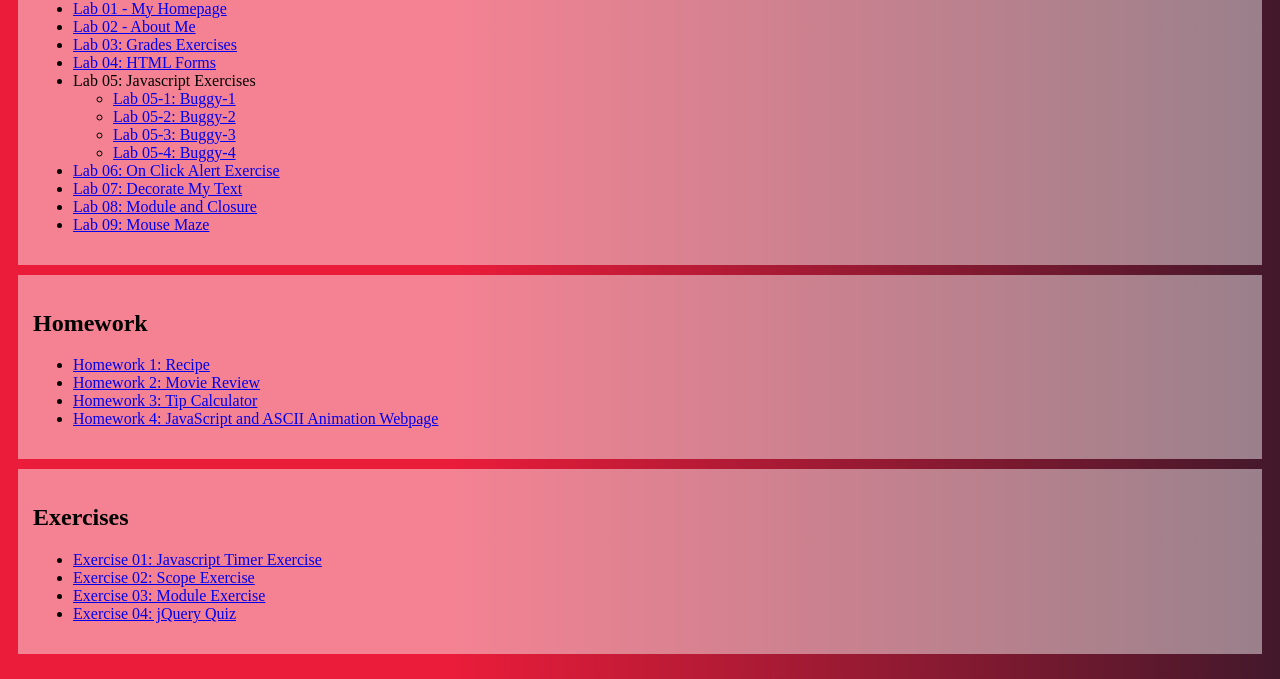
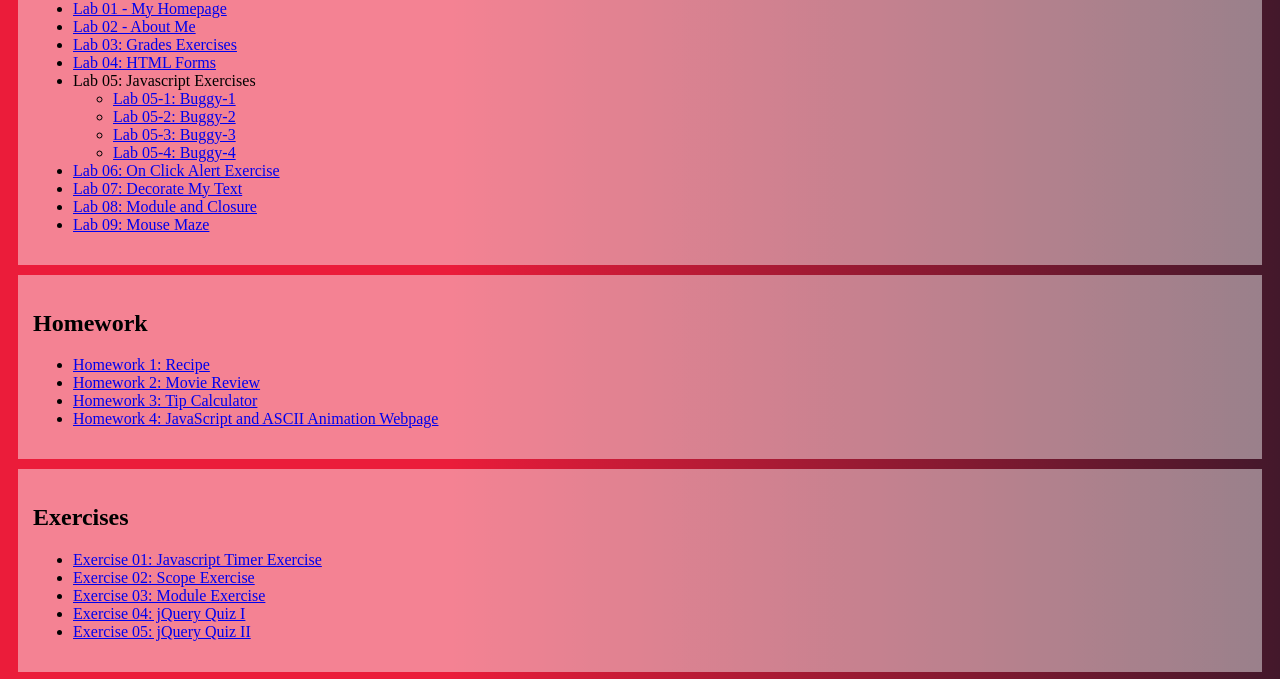
Before and after one commit to abdibedaso/abdibedaso.github.io, a plain HTML site: page index.html in a window 1280 px wide. Shown: the part 479-1158 px from the top of the page. Drawn offline with Linux system fonts and the light colour scheme.

Commit message:
add jquery-quiz II to index

```diff
--- a/index.html
+++ b/index.html
@@ -55,7 +55,8 @@
                 <li><a href="./javascript-timer-exercises/javascript-timer-exercises.txt">Exercise 01: Javascript Timer Exercise</a></li>
                 <li><a href="./scope-exercises/exercise.txt">Exercise 02: Scope Exercise</a></li>
                 <li><a href="./module-exercise/index.txt">Exercise 03: Module Exercise</a></li>
-                <li><a href="./jQuery-quiz/I/index.txt">Exercise 04: jQuery Quiz</a></li>
+                <li><a href="./jQuery-quiz/I/index.txt">Exercise 04: jQuery Quiz I</a></li>
+                <li><a href="./jQuery-quiz/II/index.txt">Exercise 05: jQuery Quiz II</a></li>
             </ul>
         </section>
     </div>
```
